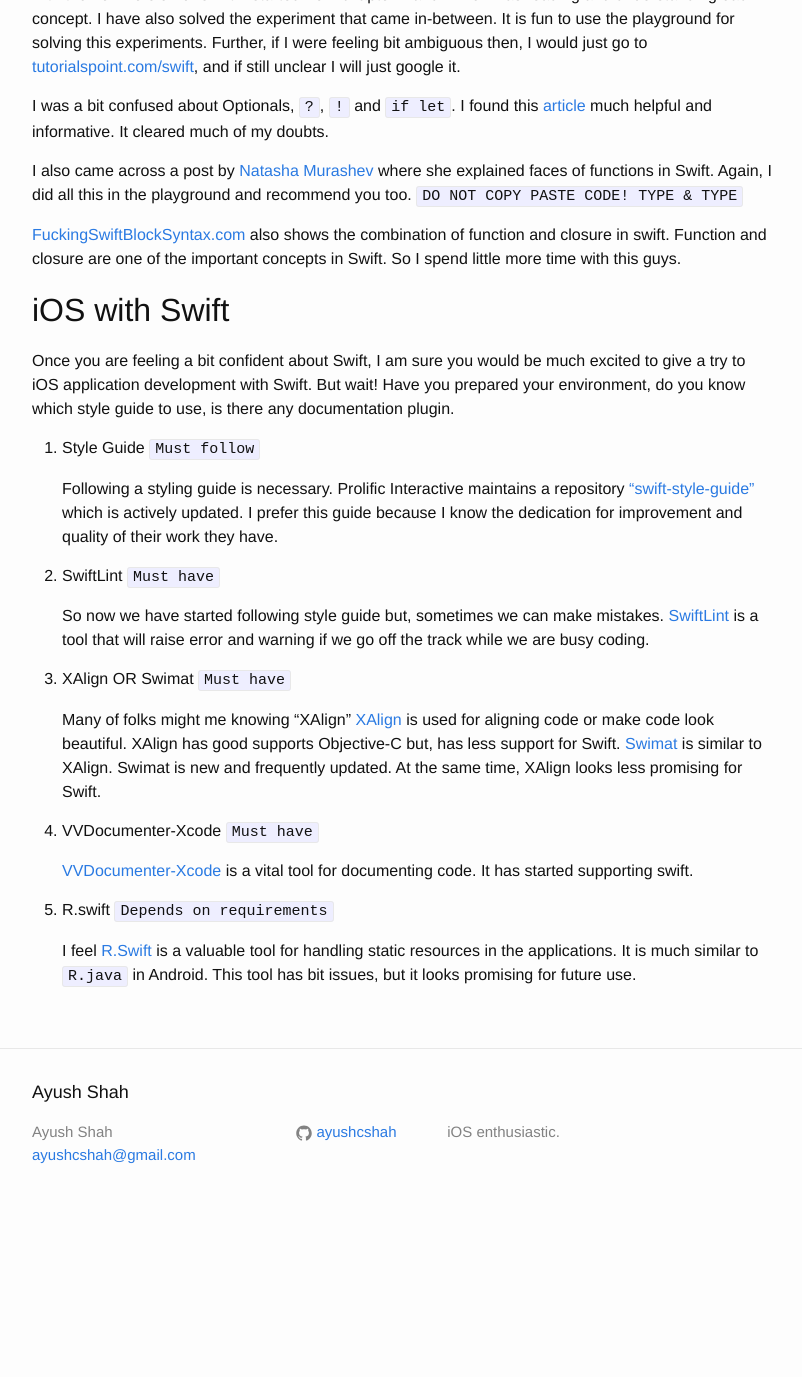
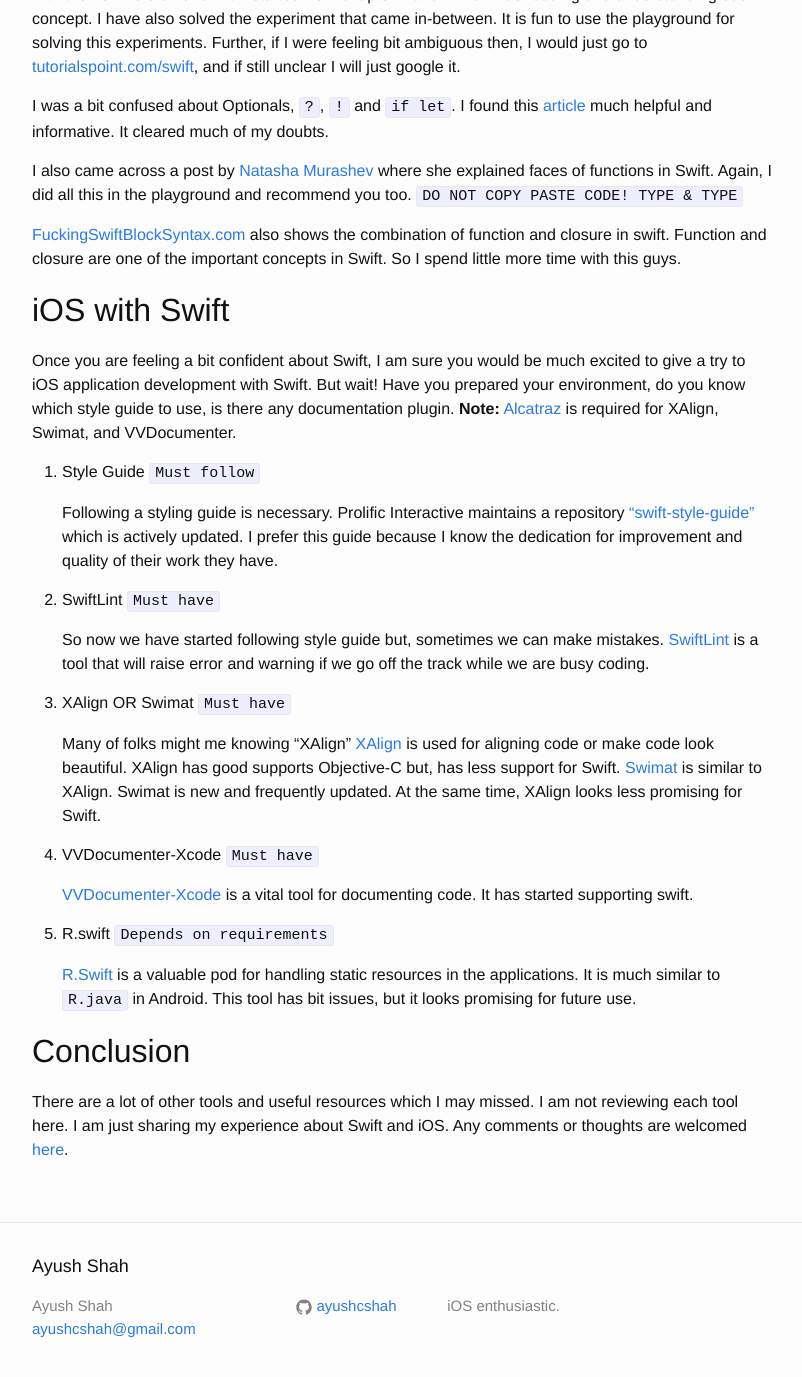
Before and after one commit to ayushcshah/ayushcshah.github.io, a Jekyll site: the page built from _posts/2016-04-03-hello-swift.markdown, in a window 1280 px wide and 1400 px high, scrolled down 439 px. Shown: the top 1377 px of the window, without its empty margins (238-1040 px from the left). Built offline with Jekyll 4.4.1, drawn with Linux system fonts in a browser that asks for light colours; before the commit the page ends 1665 px from its top, so only the background shows below that.

Commit message:
Add conclusion and Alcatraz

```diff
--- a/_posts/2016-04-03-hello-swift.markdown
+++ b/_posts/2016-04-03-hello-swift.markdown
@@ -12,37 +12,73 @@ dirty. In this post I would like to share some links that is worth to take a loo
 
 Swift Basics
 ---
-To get started with Swift. I will highly recommend reading “The Swift Programming Language” book available on [swift.org][swift-documentation]. The reason for referring this book is that; it is the official book, and it is up to date with the new version of Swift. I started from chapter 1 and while I was reading and understanding each concept. I have also solved the experiment that came in-between. It is fun to use the playground for solving this experiments. Further, if I were feeling bit ambiguous then, I would just go to [tutorialspoint.com/swift][tutorials-point], and if still unclear I will just google it.
+To get started with Swift. I will highly recommend reading “The Swift Programming
+Language” book available on [swift.org][swift-documentation]. The reason for
+referring this book is that; it is the official book, and it is up to date with
+the new version of Swift. I started from chapter 1 and while I was reading and
+understanding each concept. I have also solved the experiment that came in-between.
+It is fun to use the playground for solving this experiments. Further, if I were
+feeling bit ambiguous then, I would just go to
+[tutorialspoint.com/swift][tutorials-point], and if still unclear I will just
+google it.
 
-I was a bit confused about Optionals, `?`, `!` and `if let`. I found this [article][optionals] much helpful and informative. It cleared much of my doubts.
+I was a bit confused about Optionals, `?`, `!` and `if let`. I found this
+[article][optionals] much helpful and informative. It cleared much of my doubts.
 
-I also came across a post by [Natasha Murashev][natasha-murashev] where she explained faces of functions in Swift. Again, I did all this in the playground and recommend you too. `DO NOT COPY PASTE CODE! TYPE & TYPE`
+I also came across a post by [Natasha Murashev][natasha-murashev] where she
+explained faces of functions in Swift. Again, I did all this in the playground
+and recommend you too. `DO NOT COPY PASTE CODE! TYPE & TYPE`
 
-[FuckingSwiftBlockSyntax.com][fucking-swift-block-syntax] also shows the combination of function and closure in swift. Function and closure are one of the important concepts in Swift. So I spend little more time with this guys.
+[FuckingSwiftBlockSyntax.com][fucking-swift-block-syntax] also shows the
+combination of function and closure in swift. Function and closure are one of
+the important concepts in Swift. So I spend little more time with this guys.
 
 iOS with Swift
 ---
-Once you are feeling a bit confident about Swift, I am sure you would be much excited to give a try to iOS application development with Swift. But wait! Have you prepared your environment, do you know which style guide to use, is there any documentation plugin.
+Once you are feeling a bit confident about Swift, I am sure you would be much
+excited to give a try to iOS application development with Swift. But wait! Have
+you prepared your environment, do you know which style guide to use, is there
+any documentation plugin. **Note:** [Alcatraz][alcatraz] is required for XAlign,
+Swimat, and VVDocumenter.
 
 1. Style Guide `Must follow`
 
-    Following a styling guide is necessary. Prolific Interactive maintains a repository ["swift-style-guide"][swift-style-guide] which is actively updated. I  prefer this guide because I know the dedication for improvement and quality of their work they have.
+    Following a styling guide is necessary. Prolific Interactive maintains a
+    repository ["swift-style-guide"][swift-style-guide] which is actively updated.
+    I  prefer this guide because I know the dedication for improvement and quality
+    of their work they have.
 
 2. SwiftLint `Must have`
 
-    So now we have started following style guide but, sometimes we can make mistakes. [SwiftLint][swift-lint] is a tool that will raise error and warning if we go off the track while we are busy coding.
+    So now we have started following style guide but, sometimes we can make
+    mistakes. [SwiftLint][swift-lint] is a tool that will raise error and
+    warning if we go off the track while we are busy coding.
 
 3. XAlign OR Swimat `Must have`
 
-    Many of folks might me knowing “XAlign” [XAlign][xalign] is used for aligning code or make code look beautiful. XAlign has good supports Objective-C but, has less support for Swift. [Swimat][swimat] is similar to XAlign. Swimat is new and frequently updated. At the same time, XAlign looks less promising for Swift.
+    Many of folks might me knowing “XAlign” [XAlign][xalign] is used for aligning
+    code or make code look beautiful. XAlign has good supports Objective-C but,
+    has less support for Swift. [Swimat][swimat] is similar to XAlign. Swimat is
+    new and frequently updated. At the same time, XAlign looks less promising for
+    Swift.
 
-5. VVDocumenter-Xcode `Must have`
+4. VVDocumenter-Xcode `Must have`
 
-    [VVDocumenter-Xcode][vvdocument-xcode] is a vital tool for documenting code. It has started supporting swift.
+    [VVDocumenter-Xcode][VVDocumenter-xcode] is a vital tool for documenting code.
+    It has started supporting swift.
 
-6. R.swift `Depends on requirements`
+5. R.swift `Depends on requirements`
 
-    I feel [R.Swift][r.swift] is a valuable tool for handling static resources in the applications. It is much similar to `R.java` in Android. This tool has bit issues, but it looks promising for future use.
+    [R.Swift][r.swift] is a valuable pod for handling static resources in the
+    applications. It is much similar to `R.java` in Android. This tool has bit
+    issues, but it looks promising for future use.
+
+
+Conclusion
+---
+There are a lot of other tools and useful resources which I may missed. I am not
+reviewing each tool here. I am just sharing my experience about Swift and iOS.
+Any comments or thoughts are welcomed [here][git-repo].
 
 
 
@@ -51,9 +87,11 @@ Once you are feeling a bit confident about Swift, I am sure you would be much ex
 [natasha-murashev]:https://twitter.com/NatashaTheRobot
 [optionals]:http://www.touch-code-magazine.com/swift-optionals-use-let/
 [fucking-swift-block-syntax]: http://fuckingswiftblocksyntax.com
+[alcatraz]:http://alcatraz.io
 [swift-style-guide]:https://github.com/prolificinteractive/swift-style-guide
 [swift-lint]:https://github.com/prolificinteractive/SwiftLint
 [xalign]:https://github.com/qfish/XAlign
 [swimat]:https://github.com/Jintin/Swimat
-[vvdocument-xcode]:https://github.com/onevcat/VVDocumenter-Xcode
+[VVDocumenter-xcode]:https://github.com/onevcat/VVDocumenter-Xcode
 [r.swift]:https://github.com/mac-cain13/R.swift
+[git-repo]:https://github.com/ayushcshah/ayushcshah.github.io/issues
```
